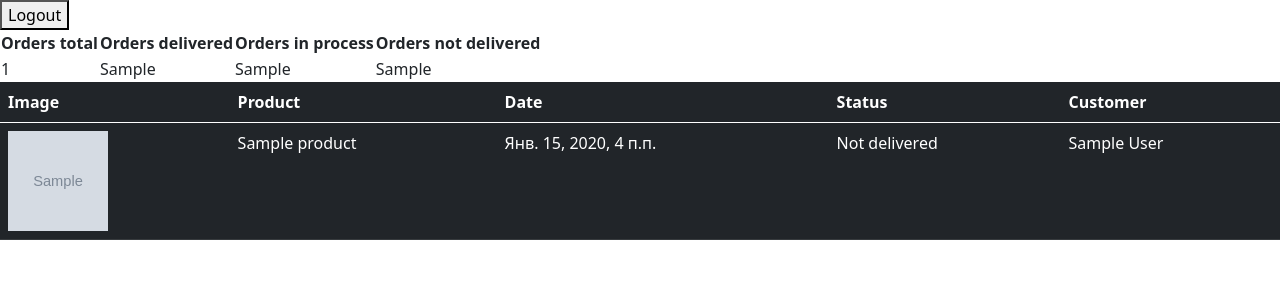
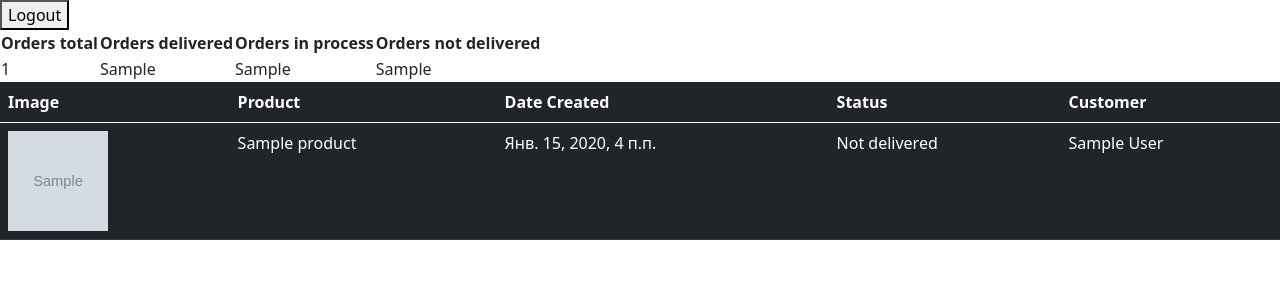
Before and after one commit to emir-naiz/bezman, a Django app: template bezman_shop/supershop/templates/supershop/order-list.html in a window 1280 px wide. Shown: the part 80-380 px from the top of the page. Run offline with Django 3.2, Linux system fonts and the light colour scheme; tables that the repository leaves empty hold one stand-in row (values such as "Sample post"); the template is opened without the code that fills it: values that come from a table or form of the project are taken from there, most other values are stand-ins (such as "Sample title", 1, 10 or a date in 2020); grey boxes marked "Sample" are stand-in pictures; parts of the project's set-up code (start-up, migrations or seed data) failed here and were passed over.

Commit message:
add date - created

```diff
--- a/bezman_shop/supershop/templates/supershop/order-list.html
+++ b/bezman_shop/supershop/templates/supershop/order-list.html
@@ -25,7 +25,7 @@
     <tr>
       <th scope="col">Image</th>
       <th scope="col">Product</th>
-      <th scope="col">Date</th>
+      <th scope="col">Date Created</th>
       <th scope="col">Status</th>
       <th scope="col">Customer</th>
     </tr>
```
